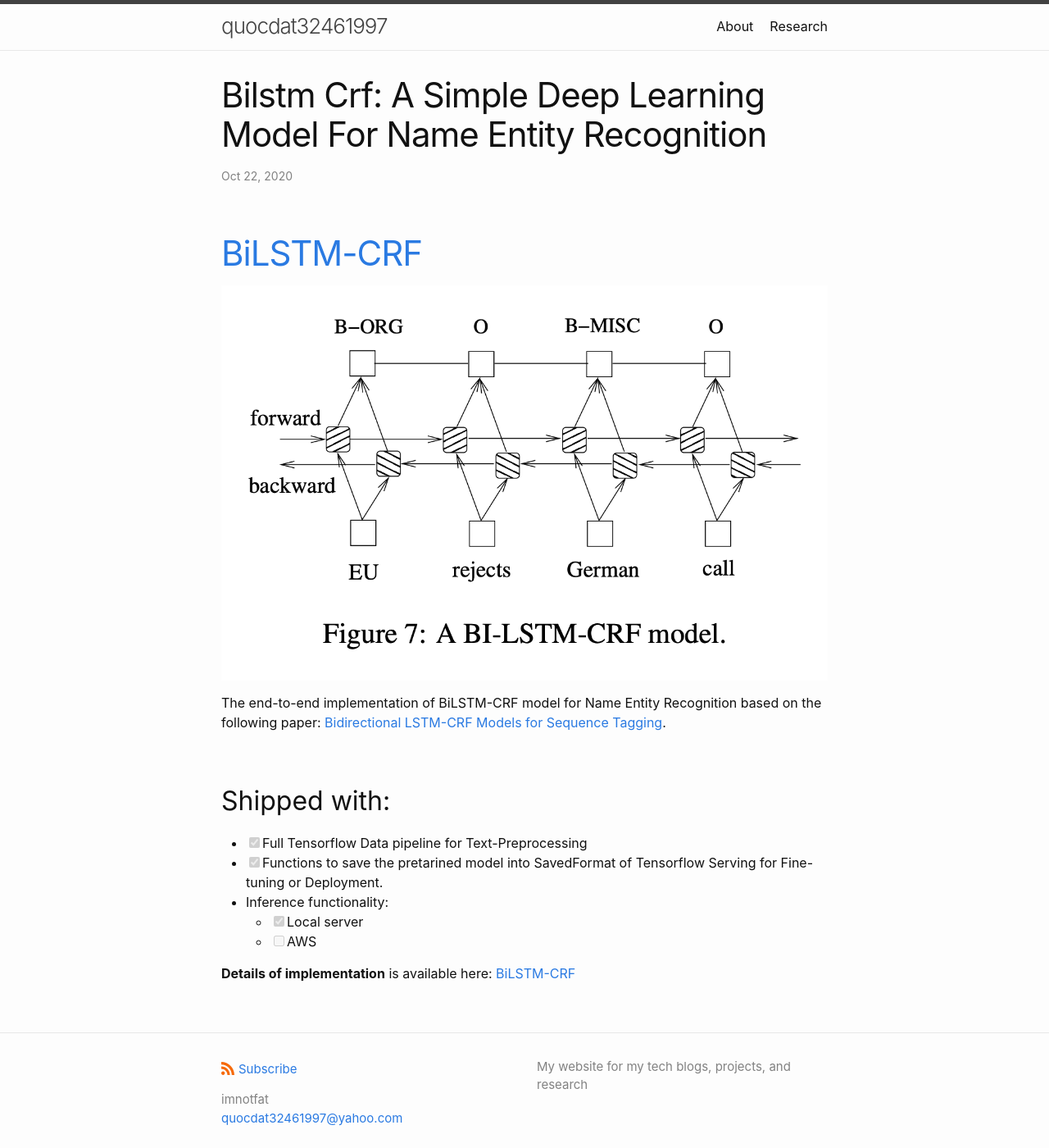
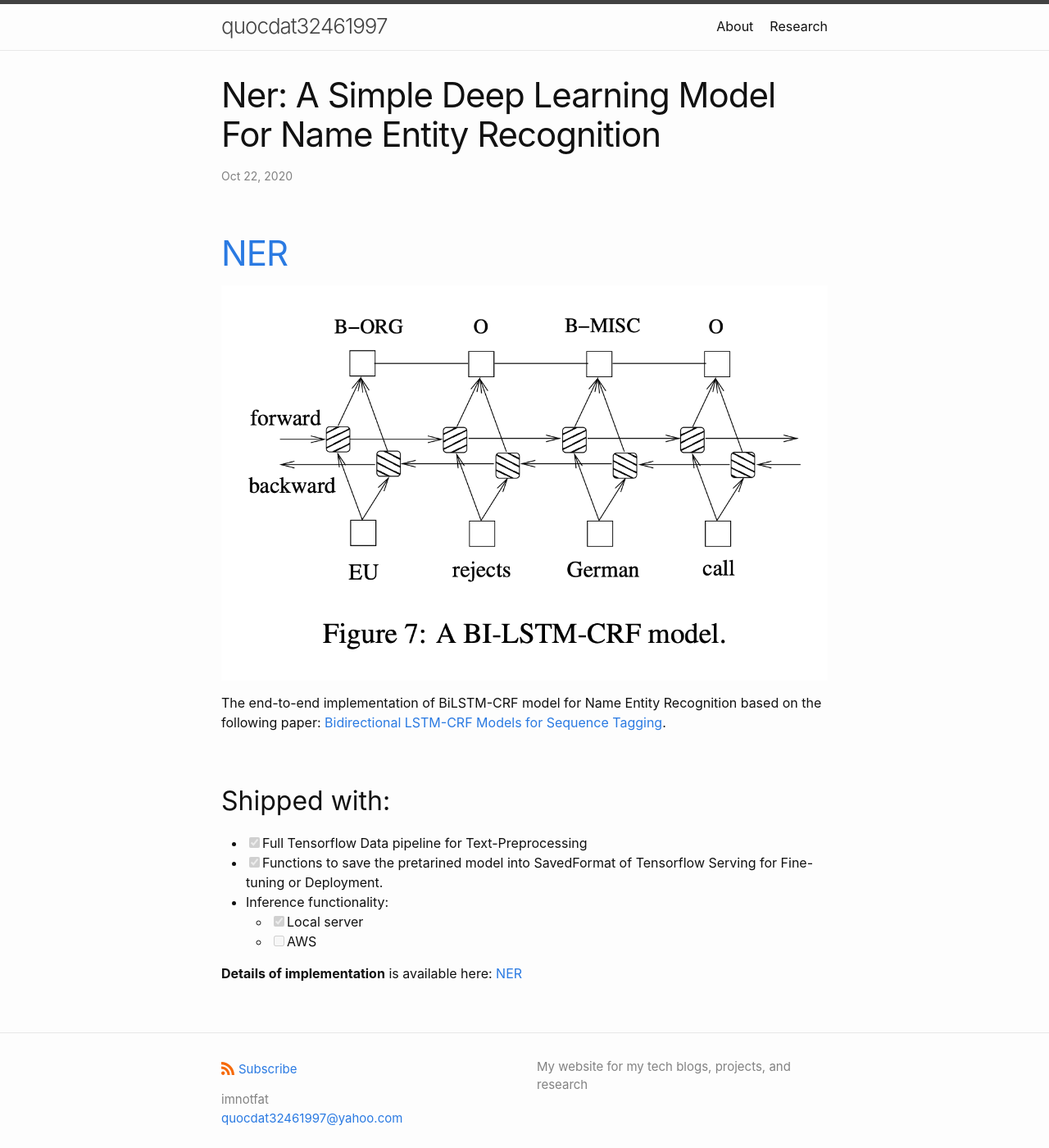
Before and after one commit to quocdat32461997/quocdat32461997.github.io, a Jekyll site: the page built from _posts/2020-10-22-NER:-a-simple-Deep-Learning-model-for-Name-Entity-Recognition.md, in a window 1280 px wide and 1400 px high. Shown: the whole window at 82% size. Built offline with Jekyll 4.4.1, drawn with Linux system fonts in a browser that asks for light colours.

Commit message:
Update and rename 2020-10-22-BiLSTM-CRF:-a-simple-Deep-Learning-model-for-Name-Entity-Recognition.md to 2020-10-22-NER:-a-simple-Deep-Learning-model-for-Name-Entity-Recognition.md

```diff
--- a/_posts/2020-10-22-BiLSTM-CRF:-a-simple-Deep-Learning-model-for-Name-Entity-Recognition.md
+++ b/_posts/2020-10-22-NER:-a-simple-Deep-Learning-model-for-Name-Entity-Recognition.md
@@ -2,7 +2,7 @@
 layout: post
 ---
 
-# [BiLSTM-CRF](https://github.com/quocdat32461997/BiLSTM-CRF)
+# [NER](https://github.com/quocdat32461997/NER)
 
 ![img](/assets/bilstm-crf-network.png)
 
@@ -15,4 +15,4 @@ The end-to-end implementation of BiLSTM-CRF model for Name Entity Recognition ba
   * [x] Local server
   * [ ] AWS
 
-**Details of implementation** is available here: [BiLSTM-CRF](https://github.com/quocdat32461997/NER)
+**Details of implementation** is available here: [NER](https://github.com/quocdat32461997/NER)
```
